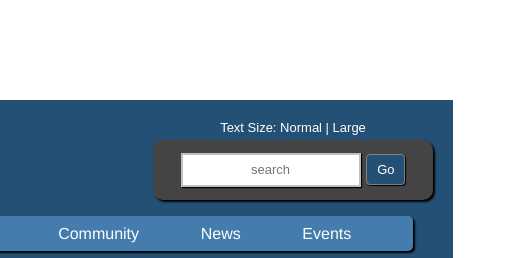
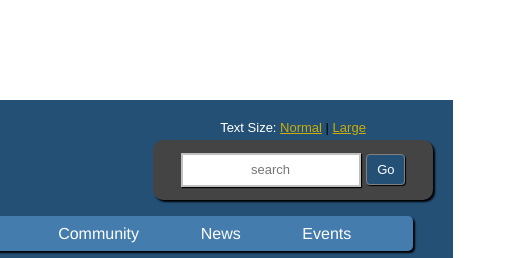
Before and after one commit to nizamra/About-Python, a plain HTML site: page index.html in a window 1280 px wide. Shown: the top 258 px of the page, 517-1033 px from the left. Drawn offline with Linux system fonts and the light colour scheme.

Commit message:
change in zen

```diff
--- a/index.html
+++ b/index.html
@@ -14,10 +14,10 @@
             <div class="header">
                 <div><img src="python.png" alt="python logo"></div>
                 <div id="search">
-                    <p>Text Size:</p> <p id="yellow">Normal | Large</p><br>
+                    <p>Text Size: <a href="#">Normal</a><span> | </span><a href="#">Large</a></p>
                     <div id="searchblack">
-                    <input type="text" id="search" name="search" placeholder="search">
-                    <label for="search" class="Go">Go</label>
+                        <input type="text" id="search" name="search" placeholder="search">
+                        <label for="search" class="Go">Go</label>
                     </div>
                 </div>
             </div>
```
